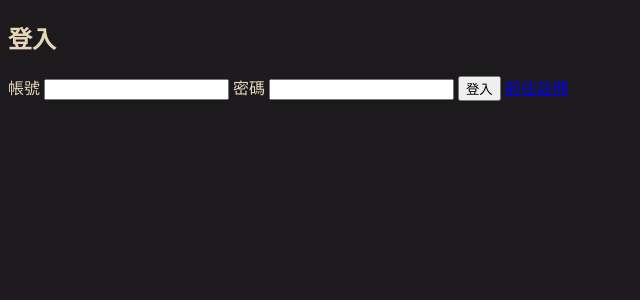
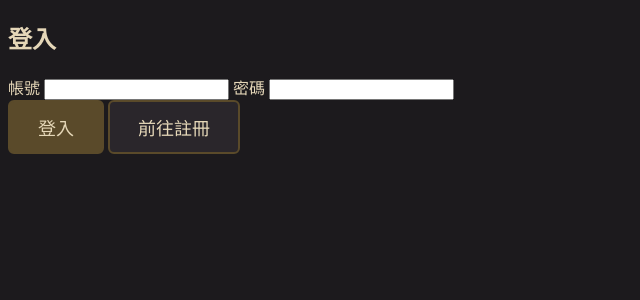
Before and after one commit to kurochan1901/WebGames_IReallyNeedTheCredit, a Flask app: page /login in a window 1280 px wide. Shown: the part 58-358 px from the top of the page, without its empty margins (0-640 px from the left). Run offline with Flask 3, Linux system fonts and the light colour scheme.

Commit message:
signin page update

```diff
--- a/templates/login.html
+++ b/templates/login.html
@@ -1,12 +1,23 @@
 {% extends "base.html" %}
 {% block content %}
-  <h2>登入</h2>
-  <form method="post" action="{{ url_for('login_submit') }}" class="vform">
-    <label>帳號</label>
-    <input name="username" required>
-    <label>密碼</label>
-    <input name="password" type="password" required>
-    <button type="submit">登入</button>
-    <a href="{{ url_for('register_form') }}" class="link">前往註冊</a>
+<div class="auth-container">
+  <h2 class="auth-title">登入</h2>
+  <form method="POST" action="{{ url_for('login_form') }}" class="auth-form">
+
+    <label class="auth-label">帳號</label>
+    <input type="text" name="username" class="auth-input" required>
+
+    <label class="auth-label">密碼</label>
+    <input type="password" name="password" class="auth-input" required>
+
+    <div class="auth-actions">
+      <button type="submit" class="btn btn-primary">登入</button>
+
+      <a href="{{ url_for('register_form') }}" class="btn btn-secondary">
+        前往註冊
+      </a>
+    </div>
+
   </form>
+</div>
 {% endblock %}
```
